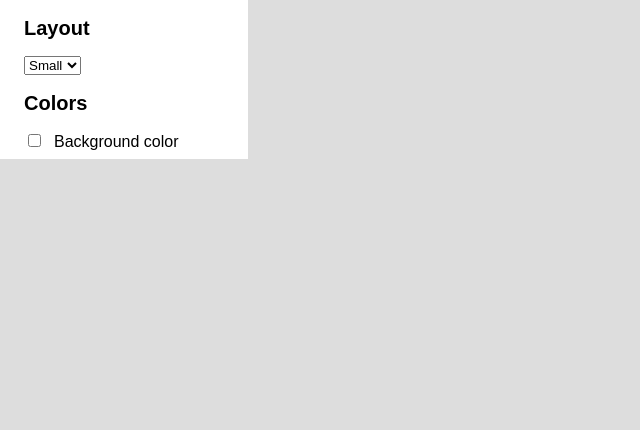
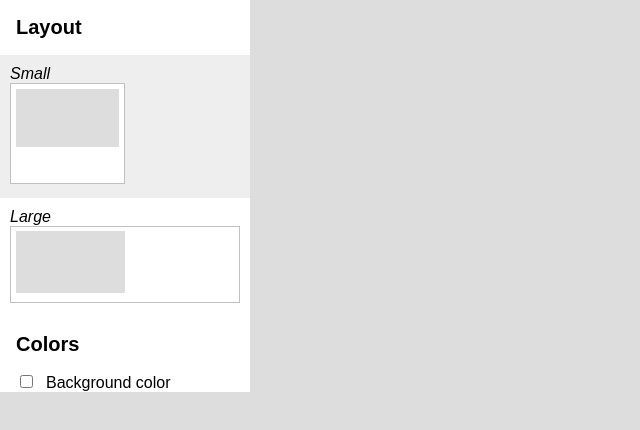
Before and after one commit to sagix/photogram-react, a React (Create React App) app: page /project/1 in a window 1280 px wide. Shown: the top 430 px of the page, without its empty margins (0-640 px from the left). Built offline with nearby package versions, Linux system fonts and the light colour scheme.

Commit message:
template preview

```diff
--- a/src/Project/Configuration.css
+++ b/src/Project/Configuration.css
@@ -1,8 +1,7 @@
 .configuration{
     background: #FFF;
     text-align: left;
-    padding: 0 2.4rem;
-    min-width: 20rem;
+    min-width: 25rem;
 }
 
 @media print {
@@ -13,10 +12,27 @@
 
 .configuration h1{
     font-size: 2.4rem;
-    margin-right: 1.6rem
+    margin: 1.6rem
 }
 
 .configuration h2{
     font-size: 2.0rem;
-    margin-right: 1.6rem
+    margin: 1.6rem
 }
+
+.configuration .template input{
+    display: none;
+}
+
+.configuration .template label{
+    display: block;
+}
+
+.configuration .template input[type="radio"]:checked+label{
+    background-color: #EEE;
+}
+
+.configuration .colors{
+    margin-left: 1.6rem;
+    margin-right: 1.6rem;
+}
--- a/src/Project/Configuration.js
+++ b/src/Project/Configuration.js
@@ -1,6 +1,8 @@
 import React, { Component } from 'react';
 import './Configuration.css'
 import Colors from './Colors'
+import LargeImage from '../Templates/Large'
+import SmallImage from '../Templates/Small'
 
 class Configuration extends Component{
 
@@ -10,23 +12,41 @@ class Configuration extends Component{
                     <h1>{this.props.title}</h1>
                     <section>
                         <h2>Layout</h2>
-                        <select onChange={(event) => this.props.onChange( event.target.value)}>
-                            <option value="small">Small</option>
-                            <option value="large">Large</option>
-                        </select>
+                        <form className="template">
+                        <input type="radio" name="layout" id="layout_small" value="small"
+                         checked={this.props.template === "small"}
+                         onChange={(event) => this.props.onChange( event.target.value)} />
+                        <label htmlFor="layout_small" className="preview">
+                            <i>Small</i>
+                            <br/>
+                            <SmallImage
+                                file="{sequence, action, periode, fx, url, color, colorDistribution, onTile}"
+                                onTile={()=>{}}
+                            />
+                        </label>
+                        <input type="radio" name="layout" id="layout_large" value="large"
+                        checked={this.props.template === "large"}
+                        onChange={(event) => this.props.onChange( event.target.value)} />
+                        <label htmlFor="layout_large"  className="preview">
+                            <i>Large</i>
+                            <br/>
+                            <LargeImage
+                                file="{sequence, action, periode, fx, url, color, colorDistribution}"
+                                onTile={()=>{}}
+                            />
+
+                        </label>
+                        </form>
                     </section>
 
                     <section>
                         <h2>Colors</h2>
-                        <div style={{
-                            marginTop:8,
-                            marginBottom:8,
-                        }}>
+                        <div className="colors" >
                             <input id="color-distribution" type="checkBox"
                             onChange={(event) => this.props.onColorDistributionChange( event.target.checked)}/>
                             <label htmlFor="color-distribution">Background color</label>
                         </div>
-                        <Colors colors={this.props.colors} onColorChange={ this.props.onColorChange }/>
+                        <Colors className="colors" colors={this.props.colors} onColorChange={ this.props.onColorChange }/>
                     </section>
                 </div>
             )
--- a/src/Project/index.js
+++ b/src/Project/index.js
@@ -48,6 +48,7 @@ class Project extends Component{
                     <Configuration
                         title={this.state.project.name}
                         colors={this.state.project.colors}
+                        template={this.state.template}
                         onChange={type => this.setState(Object.assign(this.state, {template: type}))}
                         onColorChange={color => this.repository.updateColor(this.props.match.params.id, color).then(() => this.loadData())}
                         onColorDistributionChange={full => this.setState(Object.assign(this.state, {color_distribution: full}))}
--- a/src/Templates/Large/index.css
+++ b/src/Templates/Large/index.css
@@ -8,6 +8,16 @@
     -webkit-print-color-adjust: exact;
 }
 
+.preview .tpl-large.ele {
+    width: 100%;
+    margin: 0;
+    padding: 2%;
+}
+
+.preview .tpl-large .legend {
+    display: none;
+}
+
 @media print {
     .tpl-large-ele {
         margin: 2.8rem;
@@ -15,9 +25,9 @@
 }
 
 .tpl-large .img-container {
-        width: 50%;
-        float: left;
-    }
+    width: 50%;
+    float: left;
+}
 
 .tpl-large .legend {
     padding-left: 1.6rem;
--- a/src/Templates/Small/index.css
+++ b/src/Templates/Small/index.css
@@ -2,6 +2,21 @@
     width: 31.4rem;
     margin: .8rem;
     padding: .8rem;
+}
+
+.preview .tpl-small.ele {
+    width: 50%;
+    margin: 0;
+    padding: 2%;
+}
+
+
+.preview .tpl-small .legend {
+    height: 0%;
+}
+
+.preview .tpl-small .dot {
+    display: none;
 }
 
 @media print {
```
